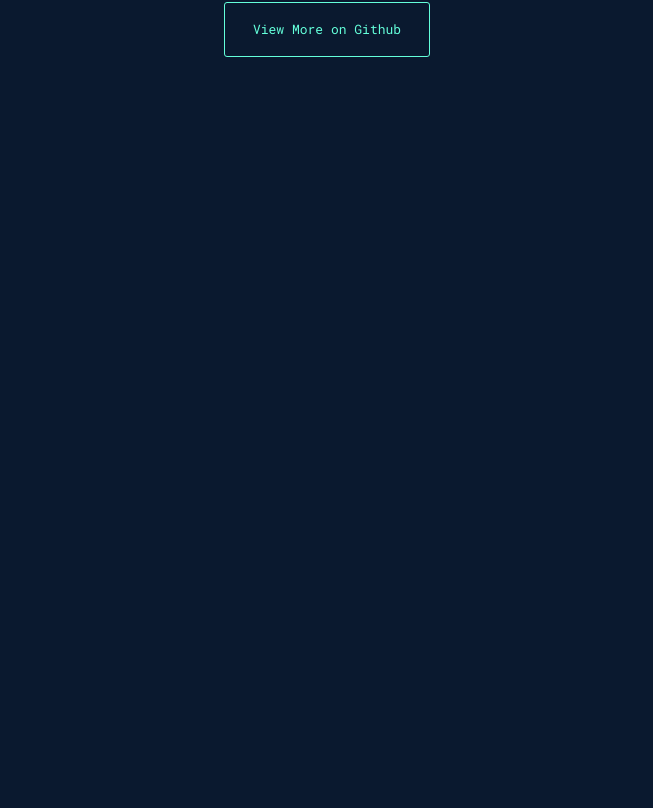
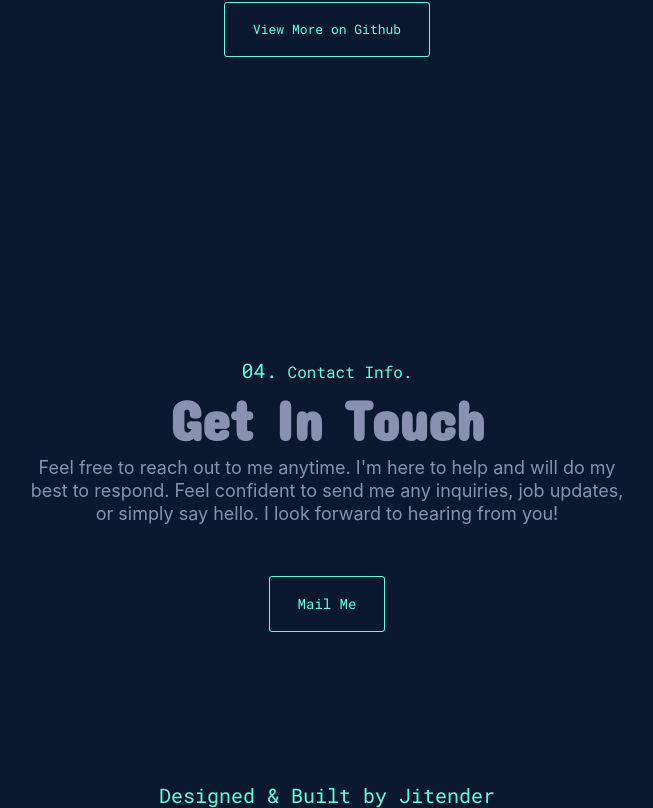
Before and after one commit to jitenderji1137/jitenderji1137, a React (Create React App) app: page / in a window 1280 px wide. Shown: the part 4971-5779 px from the top of the page, without its empty margins (313-966 px from the left). Before the commit the page ends 5178 px from the top, so only its background shows below. Built offline with nearby package versions, Linux system fonts and the light colour scheme.

Commit message:
working on it

```diff
--- a/src/Main.css
+++ b/src/Main.css
@@ -513,3 +513,67 @@
     padding: 1.25rem 1.75rem;
     margin: 100px auto 0px;
 }
+.contactinfo{
+    padding: 150px 0px;
+    text-align: center;
+    max-width: 600px;
+    margin: 0px auto 0px;
+}
+.contactinfo h3{
+    position: relative;
+    -webkit-box-align: center;
+    align-items: center;
+    margin: 0px 0px 0px;
+    width: 100%;
+    white-space: nowrap;
+    display: block;
+    color: rgb(100, 255, 218);
+    font-size: 16px;
+    font-family: "SF Mono", "Fira Code", "Fira Mono", "Roboto Mono", "Lucida Console", Monaco, monospace;
+    font-weight: normal;
+    -webkit-box-pack: center;
+    justify-content: center;
+
+}
+.contactinfo h3::before{
+    counter-increment: section 1;
+    content: "0" counter(section) ".";
+    margin-right: 10px;
+    font-family: "SF Mono", "Fira Code", "Fira Mono", "Roboto Mono", "Lucida Console", Monaco, monospace;
+    font-weight: normal;
+    color: rgb(100, 255, 218);
+    font-size: 20px;
+    position: relative;
+}
+.contactinfo h4{
+    font-size: 56px;
+    margin: 0;
+    font-family: "Concert One";
+}
+.contactinfo div{
+    font-size: 18px;
+}
+.contactinfo a{
+    display: inline-block;
+    text-decoration: none;
+    text-decoration-skip-ink: auto;
+    position: relative;
+    transition: all 0.25s cubic-bezier(0.645, 0.045, 0.355, 1) 0s;
+    cursor: pointer;
+    color: rgb(100, 255, 218);
+    background-color: transparent;
+    border: 1px solid rgb(100, 255, 218);
+    border-radius: 3px;
+    padding: 1.25rem 1.75rem;
+    font-size: 14px;
+    font-family: "SF Mono", "Fira Code", "Fira Mono", "Roboto Mono", "Lucida Console", Monaco, monospace;
+    line-height: 1;
+    margin-top: 50px;
+}
+footer a{
+    text-decoration: none;
+    display: flex;
+    color: rgb(100, 255, 218);
+    justify-content: center;
+    font-family: "SF Mono", "Fira Code", "Fira Mono", "Roboto Mono", "Lucida Console", Monaco, monospace;
+}
--- a/src/Main.jsx
+++ b/src/Main.jsx
@@ -270,7 +270,16 @@ export default function Main(){
                     </div>
                     <button onClick={event =>  window.location.href='https://github.com/jitenderji1137'} className="moreprojects">View More on Github</button>
                 </section>
+                <section className="contactinfo">
+                    <h3>Contact Info.</h3>
+                    <h4>Get In Touch</h4>
+                    <div>Feel free to reach out to me anytime. I'm here to help and will do my best to respond. Feel confident to send me any inquiries, job updates, or simply say hello. I look forward to hearing from you!</div>
+                    <a href="mailto:trademetrader1137@gmail.com">Mail Me</a>
+                </section>
             </main>
+            <footer>
+                <a href="https://github.com/jitenderji1137">Designed & Built by Jitender</a>
+            </footer>
         </div>
         </>
     );
```
